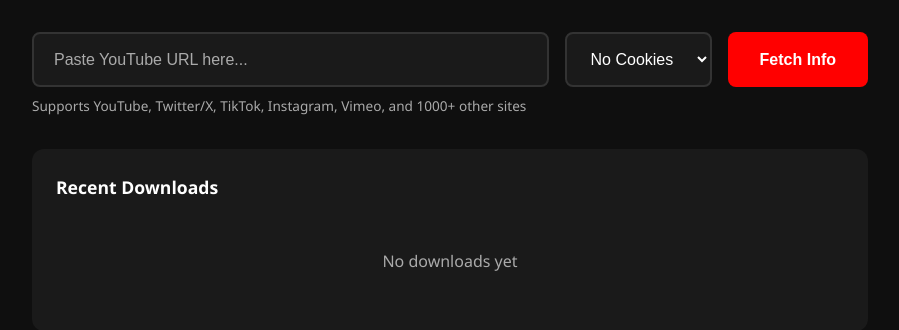
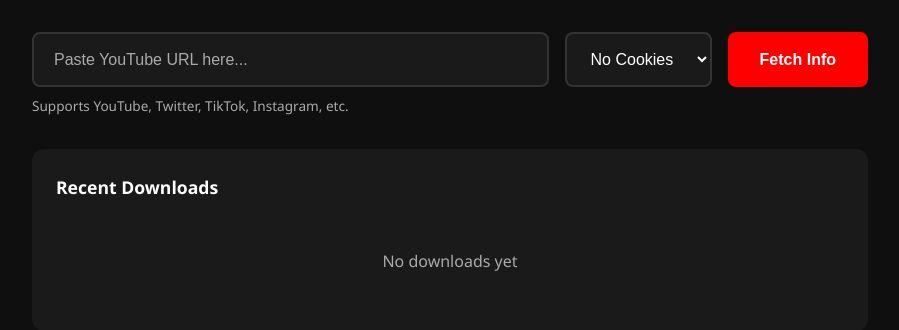
Before and after one commit to swin0420/yt-download, a Flask app: page / in a window 1280 px wide. Shown: the part 132-462 px from the top of the page, without its empty margins (190-1089 px from the left). Run offline with Flask 3, Linux system fonts and the light colour scheme; data that the repository does not hold is empty; some libraries are stand-ins or nearby versions.

Commit message:
Simplify supported sites hint
Co-Authored-By: Claude Opus 4.5 <noreply@anthropic.com>

```diff
--- a/templates/youtube.html
+++ b/templates/youtube.html
@@ -39,7 +39,7 @@
                         <span class="btn-loading hidden">Loading...</span>
                     </button>
                 </div>
-                <p class="hint">Supports YouTube, Twitter/X, TikTok, Instagram, Vimeo, and 1000+ other sites</p>
+                <p class="hint">Supports YouTube, Twitter, TikTok, Instagram, etc.</p>
             </section>
 
             <!-- Video Info Section (hidden by default) -->
```
